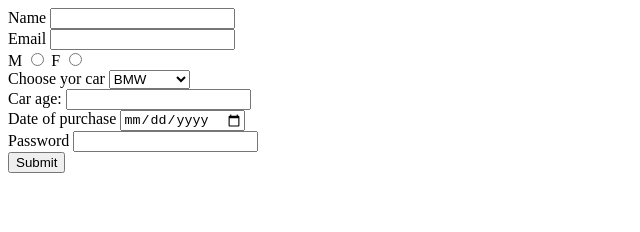
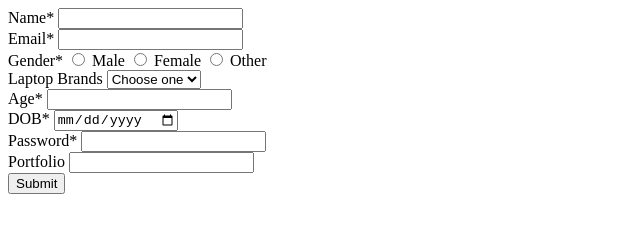
Before and after one commit to acciojob/car-insurance-form-Rakeshpudu, a website: page main.html in a window 1280 px wide. Shown: the whole page, without its empty margins (0-640 px from the left). Drawn offline with Linux system fonts and the light colour scheme.

Commit message:
created a submission

```diff
--- a/main.html
+++ b/main.html
@@ -8,36 +8,52 @@
 
 <body>
 	<!-- the entire body must be written by student -->
-	<form id="my-form" method="post">
-		<label for="name">Name</label>
-		<input type="text" id="name" required>
-		<br>
-		<label for="email">Email</label>
-		<input type="email" id="email" required>
-		<br>
-		<label for="gender_m">M</label>
-		<input type="radio" id="gender_m" name="gender" required>
-		<label for="gender">F</label>
-		<input type="radio" id="gender_f" name="gender" required>
-		<br>
-		<label for="cars">Choose yor car</label>
-		<select name="cars" id="cars" required>
-			<option>BMW</option>
-            <option>Audi</option>
-			<option>Mercedes</option>
-		</select>
-		<br>
-		<label for="carage">Car age:</label>
-		<input type="number" id="carage" min="0" required>
-		<br>
-		<label for="dop">Date of purchase</label>
-		<input type="date" id="dop" required>
-		<br>
-		<lable for="password">Password</lable>
-		<input type="password" id="password" required>
-		<br>
+	<form method="post">
+		<div>
+			<label for="name">Name*</label>
+			<input type="text" id="#name" name="name" required>
+		</div>
+		<div>
+			<label for="email">Email*</label>
+			<input type="email" id="#email" name="email" required>
+		</div>
+		<div>
+			<label for="gender">Gender*</label>
+			<input type="radio" id="#gender-male" name="gender" value="male" required>
+			<label for="gender-male">Male</label>
+			<input type="radio" id="#gender-female" name="gender" value="female" required>
+			<label for="gender-female">Female</label>
+			<input type="radio" id="#gender-other" name="gender" value="other" required>
+			<label for="gender-other">Other</label>
+		</div>
+		<div>
+			<label for="laptop">Laptop Brands</label>
+			<select id="#laptop" name="laptop">
+				<option value="">Choose one</option>
+				<option value="apple">Apple</option>
+				<option value="asus">Asus</option>
+				<option value="hp">HP</option>
+			</select>
+		</div>
+		<div>
+			<label for="age">Age*</label>
+			<input type="number" id="#age" name="age" required>
+
+		</div>
+		<div>
+			<label for="dob">DOB*</label>
+			<input type="date" id="#dob" name="dob" required>
+		</div>
+		<div>
+			<label for="password">Password*</label>
+			<input type="password" id="#password" name="password" required>
+		</div>
+		<div>
+			<label for="portfolio">Portfolio</label>
+			<input type="url" id="#portfolio" name="portfolio">
+		</div>
 		<button type="submit">Submit</button>
-		</form>
+	</form>
     <script type="text/javascript" src="./script.js">
 </script>
 
```
